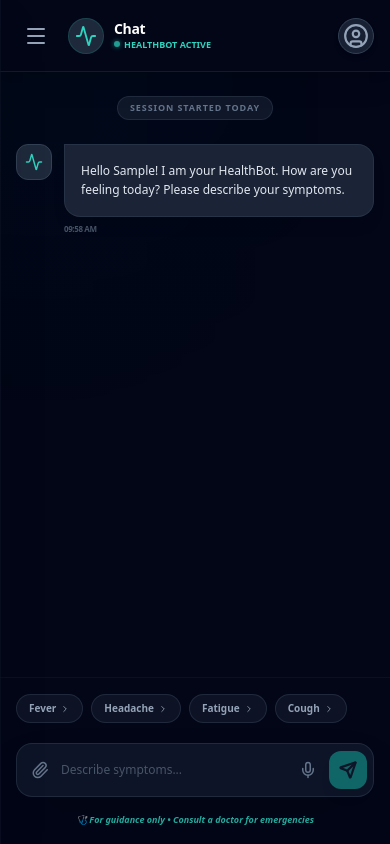
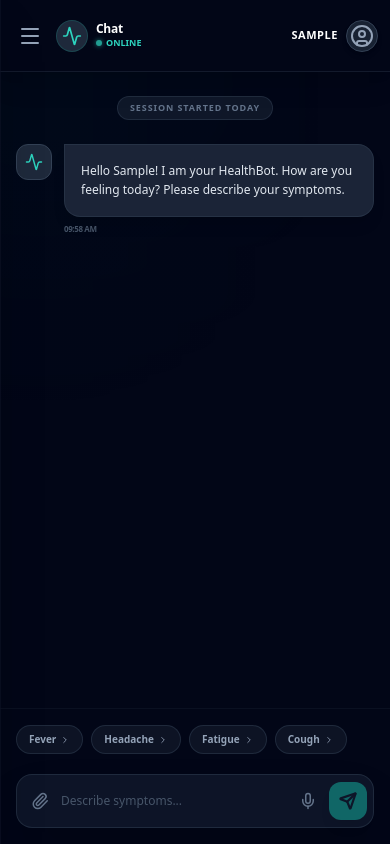
Before and after one commit to junaidnazeer/HealthBot-fullstack, a React (Create React App) app in the folder frontend/: page /chat in a window 390 px wide. Built offline with nearby package versions, Linux system fonts and the light colour scheme; sample sign-in values are in the browser's storage.

Commit message:
UI: Hard-locked viewport layout to prevent mobile keyboard from hiding header, fixed username visibility, changed status to Online

```diff
--- a/frontend/src/pages/Chat.js
+++ b/frontend/src/pages/Chat.js
@@ -35,7 +35,7 @@ import {
 
 export default function Chat() {
   const [isSidebarOpen, setIsSidebarOpen] = useState(true);
-  const [page, setPage] = useState("chat"); // Controls which view is active
+  const [page, setPage] = useState("chat");
 
   const [messages, setMessages] = useState([]);
   const [inputText, setInputText] = useState("");
@@ -43,7 +43,6 @@ export default function Chat() {
   const [isRecording, setIsRecording] = useState(false);
   const [uploadedImage, setUploadedImage] = useState(null);
 
-  // Mock Reminders State
   const [reminders, setReminders] = useState([
     { id: 1, name: "Drink Water", time: "Every 2 Hours", active: true },
     { id: 2, name: "Vitamin C Supplement", time: "09:00 AM", active: true },
@@ -68,7 +67,6 @@ export default function Chat() {
   const fileInputRef = useRef(null);
   const navigate = useNavigate();
 
-  // Fetch full user data from localStorage
   const user = JSON.parse(localStorage.getItem("user") || "{}");
   const token = localStorage.getItem("token");
   const fullName = user.name || "User";
@@ -98,7 +96,6 @@ export default function Chat() {
     }
   }, [messages, loading, page]);
 
-  // --- Speech Recognition ---
   const SpeechRecognition =
     window.SpeechRecognition || window.webkitSpeechRecognition;
   const recognition = SpeechRecognition ? new SpeechRecognition() : null;
@@ -134,7 +131,6 @@ export default function Chat() {
     }
   };
 
-  // --- Navigation Controls ---
   const handleNavClick = (targetPage) => {
     setPage(targetPage);
     if (window.innerWidth < 1024) setIsSidebarOpen(false);
@@ -156,7 +152,6 @@ export default function Chat() {
     handleNavClick("chat");
   };
 
-  // --- API Chat Request ---
   const sendMessage = async (textOverride = null) => {
     const textToSend = textOverride || inputText;
     if ((!textToSend.trim() && !uploadedImage) || loading) return;
@@ -255,8 +250,6 @@ export default function Chat() {
           active={page === "reminders"}
           onClick={() => handleNavClick("reminders")}
         />
-
-        {/* NEW FIRST AID LINK */}
         <SidebarBtn
           icon={LifeBuoy}
           label="First Aid"
@@ -302,7 +295,8 @@ export default function Chat() {
   );
 
   return (
-    <div className="h-[100dvh] w-full bg-[#020617] text-slate-200 flex font-sans overflow-hidden relative selection:bg-teal-500/30">
+    // FIXED INSET-0 absolutely locks the web app to the screen bounds
+    <div className="fixed inset-0 bg-[#020617] text-slate-200 flex font-sans overflow-hidden selection:bg-teal-500/30">
       <div className="absolute top-[-10%] left-[-10%] w-[40%] h-[40%] bg-teal-500/5 rounded-full blur-[120px] pointer-events-none" />
 
       {/* Sidebar */}
@@ -318,52 +312,54 @@ export default function Chat() {
         <SidebarContent />
       </div>
 
-      <main className="flex-1 flex flex-col h-full relative overflow-hidden">
-        {/* HEADER */}
-        <header className="shrink-0 z-[90] h-[72px] border-b border-slate-800/60 flex items-center justify-between px-4 lg:px-8 bg-[#020617] shadow-xl">
-          <div className="flex items-center gap-3">
+      <main className="flex-1 flex flex-col h-full min-w-0 overflow-hidden relative">
+        {/* HEADER - flex-none guarantees it never shrinks or hides */}
+        <header className="flex-none z-[90] h-[72px] border-b border-slate-800/60 flex items-center justify-between px-3 sm:px-4 lg:px-8 bg-[#020617] shadow-xl w-full">
+          <div className="flex items-center gap-2 sm:gap-3">
             <button
-              className={`p-2 text-slate-400 hover:bg-slate-800 rounded-lg transition-all ${isSidebarOpen ? "lg:hidden" : "block"}`}
+              className={`p-1.5 sm:p-2 text-slate-400 hover:bg-slate-800 rounded-lg transition-all ${isSidebarOpen ? "lg:hidden" : "block"}`}
               onClick={() => setIsSidebarOpen(true)}
             >
               <Menu size={24} />
             </button>
-            <div className="flex items-center gap-2.5">
-              <div className="w-9 h-9 rounded-full bg-slate-800 flex items-center justify-center border border-teal-500/20">
-                <Activity size={22} className="text-teal-400" />
+            <div className="flex items-center gap-2 sm:gap-2.5">
+              <div className="w-8 h-8 sm:w-9 sm:h-9 rounded-full bg-slate-800 flex items-center justify-center border border-teal-500/20">
+                <Activity size={20} className="text-teal-400" />
               </div>
               <div className="flex flex-col">
-                <h3 className="text-white text-sm font-bold tracking-tight leading-tight capitalize">
+                <h3 className="text-white text-xs sm:text-sm font-bold tracking-tight leading-tight capitalize">
                   {page.replace("-", " ")}
                 </h3>
                 <p className="text-[9px] text-teal-400 font-bold uppercase flex items-center gap-1">
                   <span className="w-1.5 h-1.5 bg-teal-400 rounded-full animate-pulse shadow-[0_0_5px_rgba(45,212,191,0.8)]" />
-                  HealthBot Active
+                  Online
                 </p>
               </div>
             </div>
           </div>
 
           <div
-            className="flex items-center gap-3 cursor-pointer hover:opacity-80 transition-opacity"
+            className="flex items-center gap-2 sm:gap-3 cursor-pointer hover:opacity-80 transition-opacity"
             onClick={() => handleNavClick("profile")}
           >
-            <div className="flex flex-col items-end text-right hidden sm:flex">
-              <span className="text-[11px] lg:text-xs font-black text-white uppercase tracking-wider">
-                {fullName}
+            {/* FIXED: Removed hidden property. Shows firstName on mobile, fullName on desktop */}
+            <div className="flex flex-col items-end text-right">
+              <span className="text-[11px] lg:text-xs font-black text-white uppercase tracking-wider max-w-[80px] sm:max-w-[150px] truncate">
+                <span className="sm:hidden">{firstName}</span>
+                <span className="hidden sm:inline">{fullName}</span>
               </span>
-              <span className="text-[8px] text-slate-500 font-bold uppercase opacity-60">
+              <span className="text-[8px] text-slate-500 font-bold uppercase opacity-60 hidden sm:block">
                 Verified User
               </span>
             </div>
-            <div className="w-9 h-9 lg:w-10 lg:h-10 rounded-full border border-slate-700 flex items-center justify-center bg-slate-800/80 shadow-md">
-              <UserCircle className="text-slate-400" size={26} />
+            <div className="w-8 h-8 sm:w-9 sm:h-9 lg:w-10 lg:h-10 rounded-full border border-slate-700 flex items-center justify-center bg-slate-800/80 shadow-md">
+              <UserCircle className="text-slate-400" size={24} />
             </div>
           </div>
         </header>
 
         {/* --- DYNAMIC VIEW SWITCHER --- */}
-        <div className="flex-1 overflow-y-auto px-4 lg:px-6 pt-6 pb-6 no-scrollbar bg-gradient-to-b from-transparent to-[#020617]/50">
+        <div className="flex-1 overflow-y-auto px-4 lg:px-6 py-6 no-scrollbar bg-gradient-to-b from-transparent to-[#020617]/50 w-full">
           {/* VIEW: CHAT */}
           {page === "chat" && (
             <div className="max-w-4xl mx-auto space-y-6">
@@ -430,7 +426,7 @@ export default function Chat() {
 
           {/* VIEW: PROFILE */}
           {page === "profile" && (
-            <div className="max-w-4xl mx-auto w-full animate-in fade-in slide-in-from-bottom-4 duration-500 py-6">
+            <div className="max-w-4xl mx-auto w-full animate-in fade-in slide-in-from-bottom-4 duration-500 pb-6">
               <h2 className="text-3xl font-bold text-white mb-8">
                 Patient Profile
               </h2>
@@ -481,7 +477,7 @@ export default function Chat() {
 
           {/* VIEW: CHAT HISTORY */}
           {page === "history" && (
-            <div className="max-w-4xl mx-auto w-full animate-in fade-in slide-in-from-bottom-4 duration-500 py-6">
+            <div className="max-w-4xl mx-auto w-full animate-in fade-in slide-in-from-bottom-4 duration-500 pb-6">
               <h2 className="text-3xl font-bold text-white mb-8">
                 Consultation History
               </h2>
@@ -510,7 +506,7 @@ export default function Chat() {
 
           {/* VIEW: SAVED ADVICE */}
           {page === "saved" && (
-            <div className="max-w-4xl mx-auto w-full animate-in fade-in slide-in-from-bottom-4 duration-500 py-6">
+            <div className="max-w-4xl mx-auto w-full animate-in fade-in slide-in-from-bottom-4 duration-500 pb-6">
               <h2 className="text-3xl font-bold text-white mb-8">
                 Saved Prescriptions & Advice
               </h2>
@@ -536,7 +532,7 @@ export default function Chat() {
 
           {/* VIEW: REMINDERS */}
           {page === "reminders" && (
-            <div className="max-w-4xl mx-auto w-full animate-in fade-in slide-in-from-bottom-4 duration-500 py-6">
+            <div className="max-w-4xl mx-auto w-full animate-in fade-in slide-in-from-bottom-4 duration-500 pb-6">
               <div className="flex justify-between items-center mb-8">
                 <h2 className="text-3xl font-bold text-white">Reminders</h2>
                 <button
@@ -577,7 +573,7 @@ export default function Chat() {
 
           {/* VIEW: FACILITIES */}
           {page === "facilities" && (
-            <div className="max-w-4xl mx-auto w-full animate-in fade-in slide-in-from-bottom-4 duration-500 py-6">
+            <div className="max-w-4xl mx-auto w-full animate-in fade-in slide-in-from-bottom-4 duration-500 pb-6">
               <h2 className="text-3xl font-bold text-white mb-8">
                 Nearby Facilities
               </h2>
@@ -609,7 +605,7 @@ export default function Chat() {
 
           {/* VIEW: SETTINGS */}
           {page === "settings" && (
-            <div className="max-w-4xl mx-auto w-full animate-in fade-in slide-in-from-bottom-4 duration-500 py-6">
+            <div className="max-w-4xl mx-auto w-full animate-in fade-in slide-in-from-bottom-4 duration-500 pb-6">
               <h2 className="text-3xl font-bold text-white mb-8">
                 App Settings
               </h2>
@@ -642,9 +638,9 @@ export default function Chat() {
           )}
         </div>
 
-        {/* --- INPUT BAR (Hidden on Dashboard Pages) --- */}
+        {/* --- INPUT BAR - flex-none ensures it sits right above keyboard --- */}
         {page === "chat" && (
-          <div className="p-4 lg:p-6 bg-[#020617] shrink-0 border-t border-slate-800/30">
+          <div className="flex-none p-4 lg:p-6 bg-[#020617] border-t border-slate-800/30 w-full">
             <div className="max-w-4xl mx-auto">
               <div className="flex overflow-x-auto gap-2 mb-4 no-scrollbar pb-1">
                 {["Fever", "Headache", "Fatigue", "Cough"].map((symptom) => (
@@ -717,7 +713,7 @@ export default function Chat() {
                   <Send size={18} strokeWidth={3} />
                 </button>
               </div>
-              <p className="mt-4 text-[9px] text-teal-400 font-bold text-center italic opacity-80 leading-relaxed">
+              <p className="mt-4 text-[9px] text-teal-400 font-bold text-center italic opacity-80 leading-relaxed hidden sm:block">
                 🩺 For guidance only • Consult a doctor for emergencies
               </p>
             </div>
@@ -820,7 +816,7 @@ const FirstAidView = () => {
 
   if (selected) {
     return (
-      <div className="max-w-4xl mx-auto w-full animate-in fade-in slide-in-from-right-4 duration-500 py-6">
+      <div className="max-w-4xl mx-auto w-full animate-in fade-in slide-in-from-right-4 duration-500 pb-6">
         <button
           onClick={() => setSelected(null)}
           className="flex items-center gap-2 text-slate-400 hover:text-teal-400 mb-6 transition-colors font-medium"
@@ -868,7 +864,7 @@ const FirstAidView = () => {
   }
 
   return (
-    <div className="max-w-4xl mx-auto w-full animate-in fade-in slide-in-from-bottom-4 duration-500 py-6">
+    <div className="max-w-4xl mx-auto w-full animate-in fade-in slide-in-from-bottom-4 duration-500 pb-6">
       <div className="flex flex-col sm:flex-row sm:justify-between sm:items-center mb-8 gap-4">
         <div>
           <h2 className="text-3xl font-bold text-white mb-2">
```
